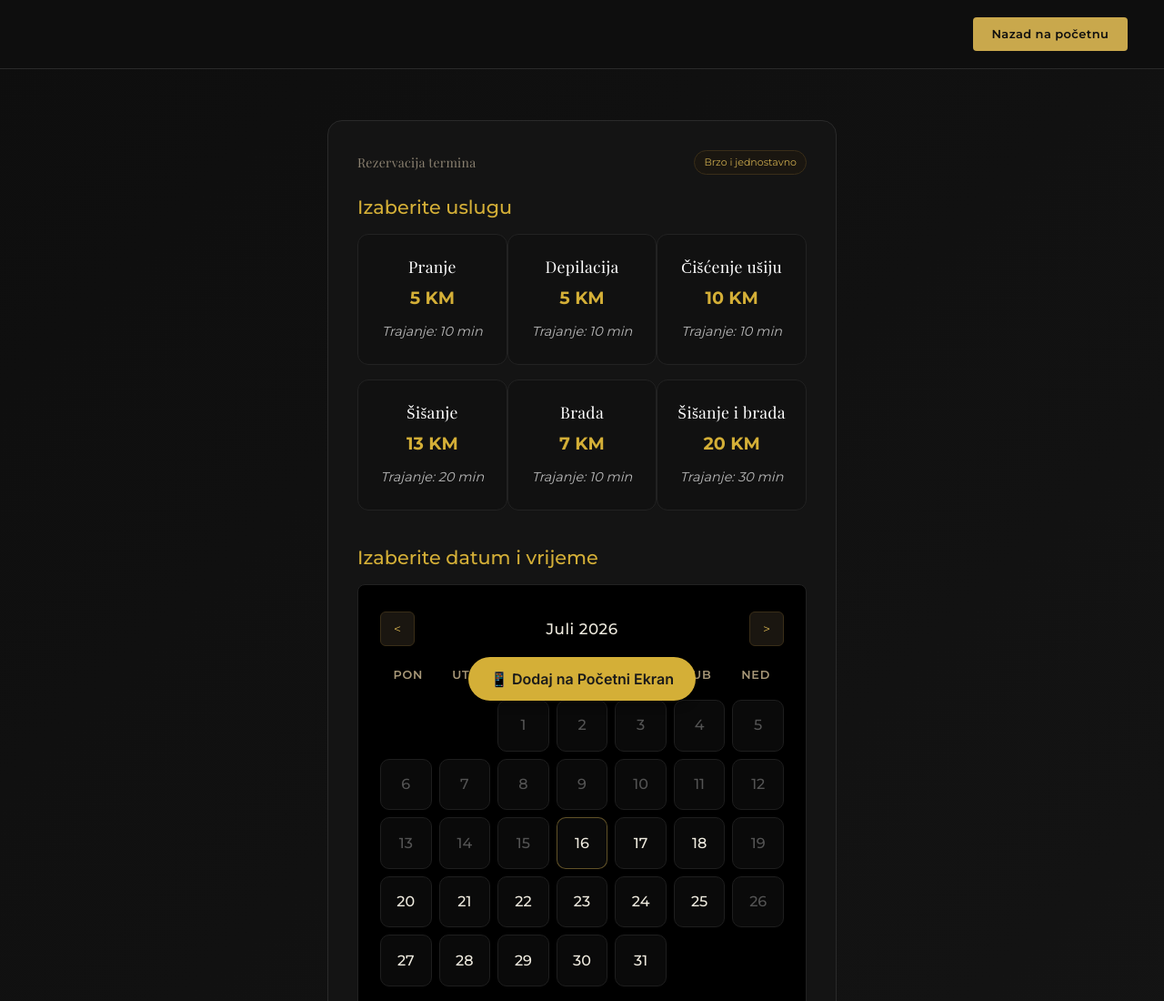
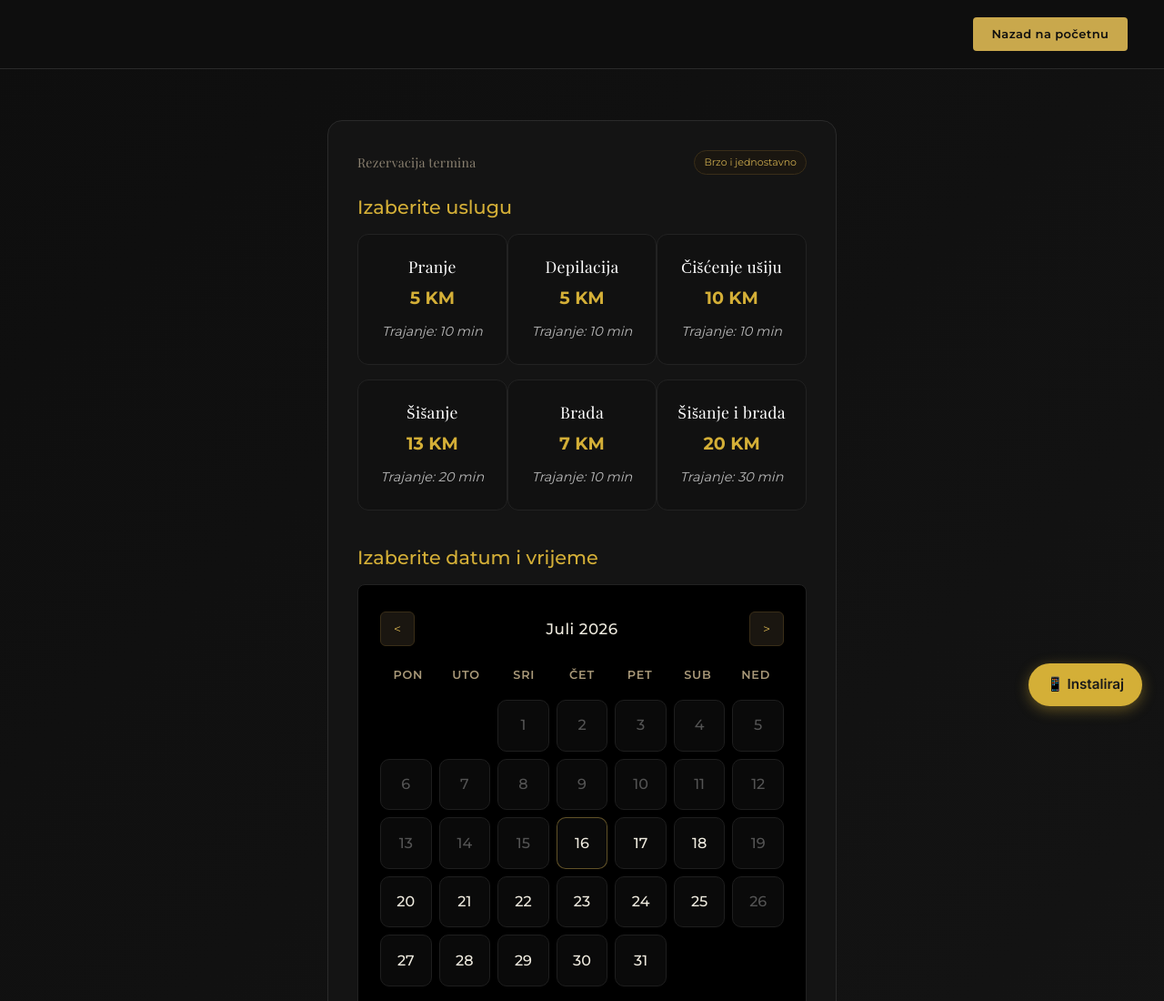
Before and after one commit to GameScril/barbeshopa, a website: page public/reservation.html in a window 1280 px wide. Shown: the top 1100 px of the page at 91% size. Drawn offline with nearby package versions, Linux system fonts and the light colour scheme.

Commit message:
Fixing PWA

```diff
--- a/public/reservation.html
+++ b/public/reservation.html
@@ -156,7 +156,7 @@
     </div>
 
     <button id="install-button" class="install-button">
-        📱 Dodaj na Početni Ekran
+        📱 Instaliraj
     </button>
 
     <footer class="footer" id="footer">
--- a/public/script.js
+++ b/public/script.js
@@ -151,11 +151,12 @@ document.addEventListener('DOMContentLoaded', () => {
         if (elements.homeNextSlotBadge && elements.homeNextSlotDate && elements.homeNextSlotTime) {
             initHomePage();
         }
+
+        handleInstallButton();
     }
 
     function initReservationPage() {
         createCalendar(currentViewingDate);
-        handleInstallButton();
 
         if (elements.phoneInput) {
             elements.phoneInput.setAttribute('inputmode', 'numeric');
--- a/public/styles.css
+++ b/public/styles.css
@@ -495,25 +495,24 @@ body.booking-page .footer {
 .install-button {
     display: none;
     position: fixed;
-    bottom: 30px;
-    left: 0;
-    right: 0;
-    margin: 0 auto;
-    width: max-content;
+    bottom: 24px;
+    right: 24px;
     z-index: 1000;
     background: var(--gold);
     color: var(--black);
-    padding: 12px 24px;
+    padding: 12px 20px;
     border-radius: 50px;
     font-family: 'Inter', sans-serif;
     font-weight: 600;
-    font-size: 1rem;
+    font-size: 0.95rem;
     -webkit-font-smoothing: antialiased;
     -moz-osx-font-smoothing: grayscale;
     cursor: pointer;
     border: none;
-    box-shadow: 0 4px 12px rgba(0,0,0,0.3);
+    box-shadow: 0 4px 15px rgba(212, 175, 55, 0.4);
     transition: all var(--transition-speed) ease;
+    align-items: center;
+    gap: 8px;
 }
 
 body.booking-page .service-card.disabled-choice {
@@ -526,13 +525,13 @@ body.booking-page .service-options {
 }
 
 .install-button.show {
-    display: block;
+    display: flex;
 }
 
 .install-button:hover {
     background: var(--light-gold);
-    transform: translateY(-2px);
-    box-shadow: var(--shadow-lg);
+    transform: translateY(-3px) scale(1.02);
+    box-shadow: 0 6px 20px rgba(212, 175, 55, 0.6);
 }
 
 /* Responsive Design - Single Media Query */
@@ -614,13 +613,6 @@ body.booking-page .service-options {
         margin: 0 5px;
     }
 
-    .install-button {
-        width: calc(100% - 2rem);
-        margin: 2rem 1rem;
-        padding: 15px;
-        font-size: 1rem;
-    }
-
     body.booking-page #notification-modal .modal-dialog {
         margin: 1rem auto;
         max-width: calc(100% - 2rem);
```
Also changed, not shown: public/manifest.json.
